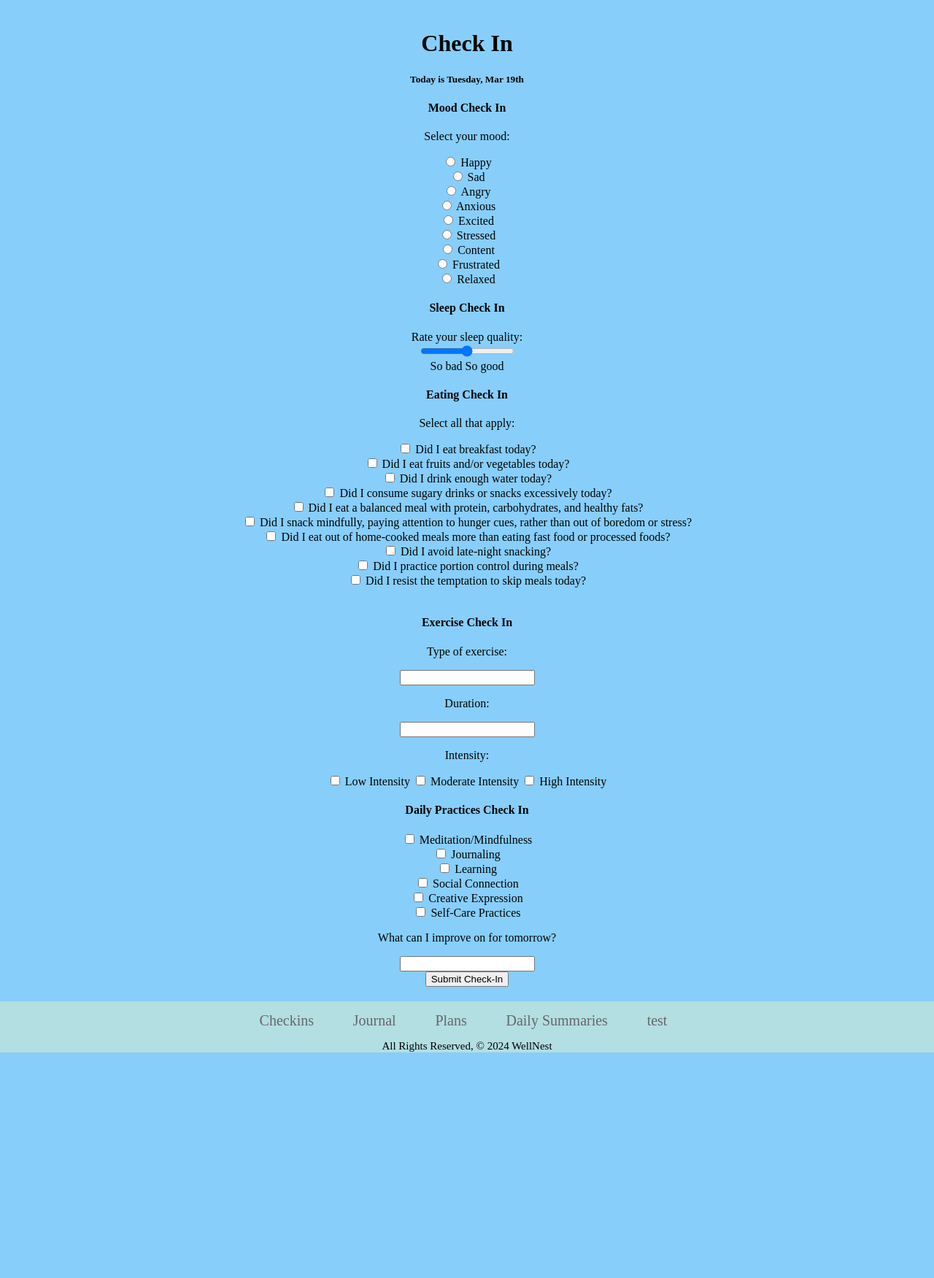
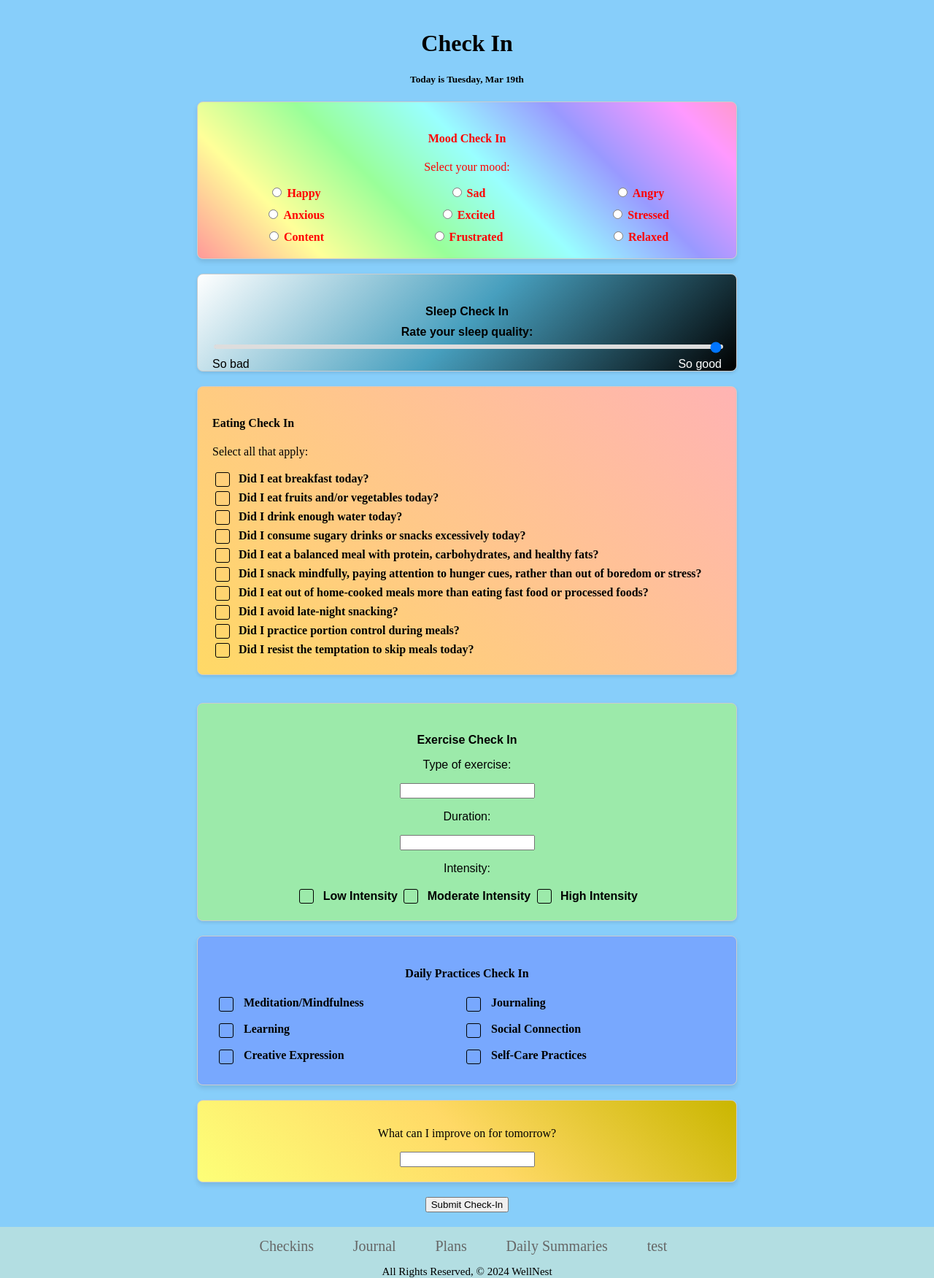
Before and after one commit to LGsusM69/wellNest, a Django app: page /checkins/ in a window 1280 px wide. Shown: the part 81-1832 px from the top of the page at 73% size. Before the commit the page ends 1523 px from the top, so only its background shows below. Run offline with Django 3.2, Linux system fonts and the light colour scheme.

Commit message:
copy css

```diff
--- a/main_app/static/CSS/style.css
+++ b/main_app/static/CSS/style.css
@@ -80,37 +80,209 @@ footer.page-footer {
   font-size: 20px;
 }
 
-
 .container {
   max-width: 800px;
   margin: 0 auto;
   padding: 20px;
 }
-
 .date-box {
   margin-bottom: 20px;
+}
+.summary-box {
   border: 1px solid #ccc;
   padding: 10px;
-  background-color: #8aec6e87;
+  margin-bottom: 10px;
+}
+.journal-entry {
+  margin-top: 10px;
+  border-top: 1px solid #ccc;
+  padding-top: 10px;
 }
 
-.summary-box {
-  margin-bottom: 10px;
-  padding: 10px;
-  border: 1px solid #e0e0e0;
-  background-color: #5ee560b7;
+/* CHECK INS */
+.card {
+  border: 1px solid #ccc;
+  border-radius: 8px;
+  padding: 20px;
+  margin: 0px 30px 20px 30px;
+  box-shadow: 0px 4px 6px rgba(0, 0, 0, 0.1);
 }
 
-.journal-entry {
-  margin-top: 10px;
+/* MOOD CHECK IN */
+.card.mood-check {
+  background: linear-gradient(
+    45deg,
+    #ff9999,
+    #ffcc99,
+    #ffff99,
+    #ccff99,
+    #99ff99,
+    #99ffcc,
+    #99ffff,
+    #99ccff,
+    #9999ff,
+    #cc99ff,
+    #ff99ff,
+    #ff99cc
+  );
+  background-size: 100%;
+  color: red;
 }
 
-.journal-entry h4 {
-  margin-bottom: 5px;
-  color: #333;
+.mood-select {
+  display: grid;
+  grid-template-columns: repeat(3, 1fr);
+  gap: 10px;
 }
 
-.journal-entry p {
+/* SLEEP CHECK IN */
+.card.sleep-check {
+  background: linear-gradient(135deg, #ffffff, #479fbe, #000000);
+  border: 1px solid #ccc;
+  border-radius: 8px;
+  box-shadow: 0 2px 4px rgba(0, 0, 0, 0.1);
+
+  padding: 20px;
+  margin-bottom: 20px;
+
+  font-family: Arial, sans-serif;
+}
+
+.card.sleep-check h4 {
   margin-bottom: 10px;
-  color: #555;
 }
+
+label {
+  font-weight: bold;
+}
+
+input[type="range"] {
+  width: 100%;
+  margin-bottom: 10px;
+}
+
+input[type="range"]::-webkit-slider-thumb {
+  appearance: none;
+  width: 20px;
+  height: 20px;
+  background-color: #0060c7;
+  border-radius: 50%;
+  cursor: pointer;
+  position: relative;
+  top: -4px;
+  left: calc(50% - 10px);
+}
+
+input[type="range"]::-webkit-slider-runnable-track {
+  width: 100%;
+  height: 6px;
+  background-color: #ddd;
+  border-radius: 3px;
+}
+
+.slider-container {
+  position: relative;
+}
+
+.label-left,
+.label-right {
+  position: absolute;
+  bottom: -20px;
+  color: white;
+}
+
+.label-left {
+  left: 0;
+  color: black;
+}
+
+.label-right {
+  right: 0;
+}
+
+/* EATING CHECK IN  */
+.card.eating-check {
+  text-align: left;
+  background: linear-gradient(45deg, #ffd966, #ffb3b3);
+  border: 1px solid #ccc;
+  border-radius: 8px;
+  box-shadow: 0 2px 4px rgba(0, 0, 0, 0.1);
+  padding: 20px;
+  margin-bottom: 20px;
+}
+
+input[type="checkbox"] {
+  appearance: none;
+  -webkit-appearance: none;
+  -moz-appearance: none;
+  width: 20px;
+  height: 20px;
+  border: 1px solid #000000;
+  border-radius: 3px;
+  cursor: pointer;
+  vertical-align: middle;
+}
+
+input[type="checkbox"]:checked {
+  background-color: #0060c7;
+}
+
+input[type="checkbox"] + label:hover {
+  color: #0060c7;
+}
+
+/* EXERCISE CHECKIN */
+.card.exercise-check {
+  background-color: #9eeca4ee;
+  border: 1px solid #ccc;
+  border-radius: 8px;
+  box-shadow: 0 2px 4px rgba(0, 0, 0, 0.1);
+  padding: 20px;
+  margin-bottom: 20px;
+  font-family: Arial, sans-serif;
+}
+
+.card.exercise-check h4 {
+  margin-bottom: 10px;
+}
+
+input[type="checkbox"] + label {
+  margin-left: 5px;
+}
+
+/* DAILY PRACTICES CHECKIN */
+.card.daily-practices-check {
+  background-color: #75a1ffd2;
+  border: 1px solid #ccc;
+  border-radius: 8px;
+  padding: 20px;
+  margin-bottom: 20px;
+}
+
+.row {
+  display: flex;
+  flex-wrap: wrap;
+  text-align: left;
+}
+
+.column {
+  flex: 0 0 calc(50% - 10px); /* Set each column to take up 50% of the row width with spacing */
+  padding: 5px; /* Adjust padding for spacing */
+  box-sizing: border-box; /* Include padding in column width calculation */
+}
+
+.card.daily-practices-check label {
+  margin-left: 5px; /* Adjust margin for spacing between checkbox and label */
+}
+
+.card.daily-practices-check input[type="checkbox"] {
+  margin-right: 5px; /* Adjust margin for spacing between checkboxes */
+}
+
+.card.daily-practices-check h4 {
+  margin-bottom: 15px;
+}
+
+.card.better-tomorrow {
+  background: linear-gradient(45deg, #fdff78, #ffd966, #cab600);
+}
```
